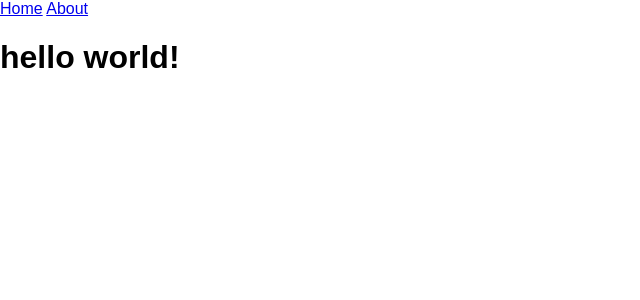
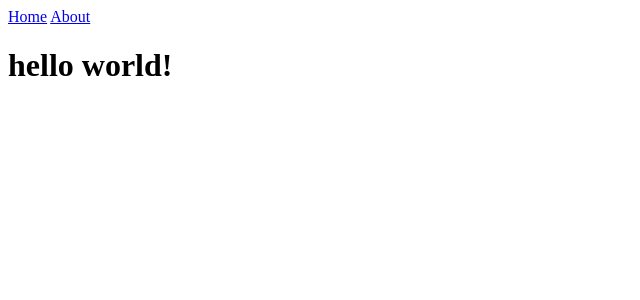
Before and after one commit to collinbrownwriting/writerly, a Jekyll site: the page built from index.html, in a window 1280 px wide. Shown: the top 300 px of the page, without its empty margins (0-640 px from the left). Built offline with Jekyll 4.4.1, drawn with Linux system fonts in a browser that asks for light colours.

Commit message:
Update Def

```diff
--- a/_layouts/default.html
+++ b/_layouts/default.html
@@ -4,11 +4,6 @@
     <meta charset="utf-8">
     <title>{{ page.title }}</title>
     <style>
-      body {
-        margin: 0;
-        font-family: Arial, Helvetica, sans-serif;
-      }
-
       .topnav {
         overflow: hidden;
         background-color: #333;
```
